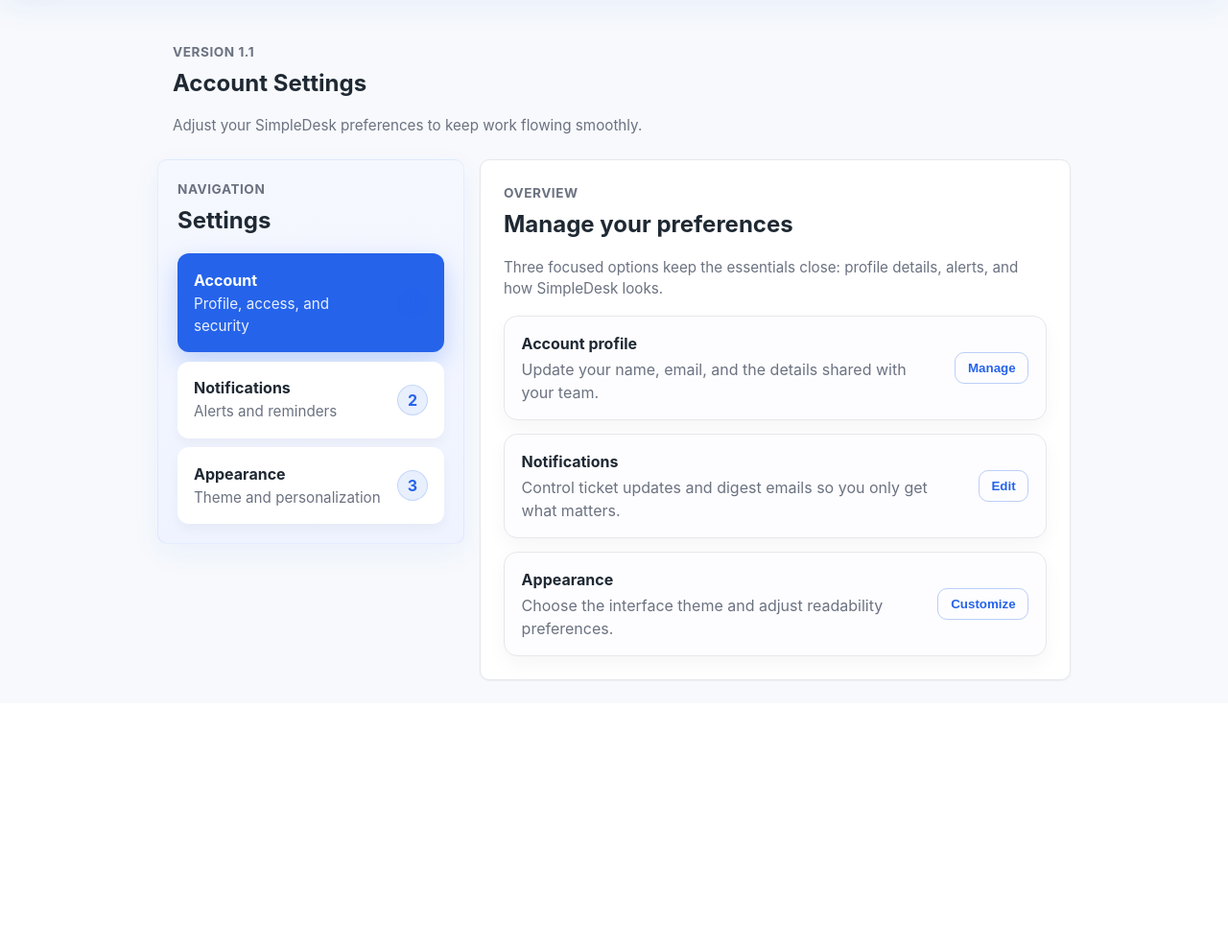
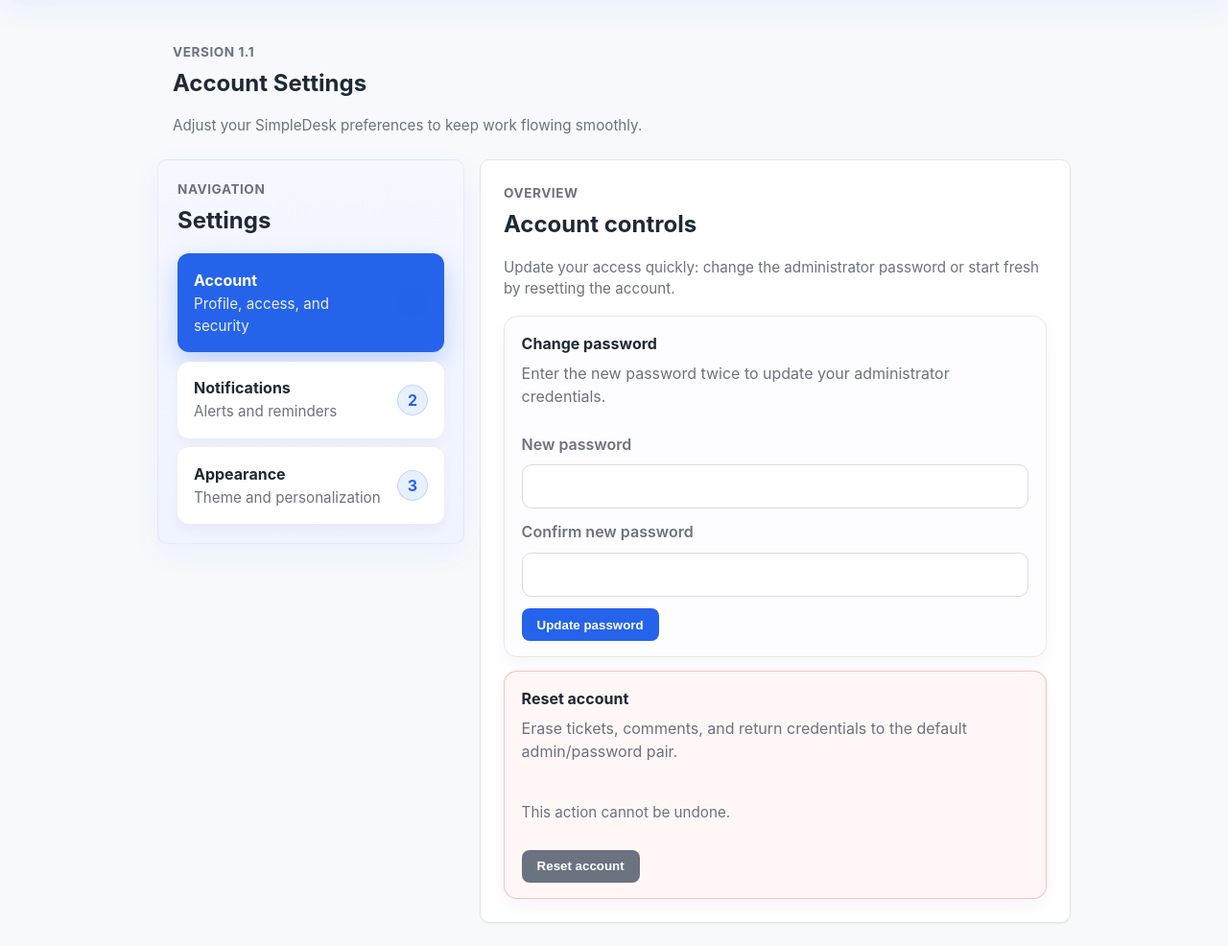
Before and after one commit to MysteryGrove/simpledesk, a Flask app: page /settings/ in a window 1280 px wide. Shown: the part 72-1058 px from the top of the page at 96% size. Before the commit the page ends 782 px from the top, so only its background shows below. Run offline with Flask 3, Linux system fonts and the light colour scheme; the visitor is signed in with stand-in values (Sample User, id 1).

Commit message:
Add account reset and password change controls

```diff
--- a/app/routes/settings.py
+++ b/app/routes/settings.py
@@ -1,7 +1,10 @@
 """Settings page routes."""
 from __future__ import annotations
 
-from flask import Blueprint, redirect, render_template, session, url_for
+from flask import Blueprint, flash, redirect, render_template, request, session, url_for
+
+from app.auth import reset_credentials, set_password
+from app.db import DATA_DIR, SessionLocal, init_db, engine
 
 settings_bp = Blueprint("settings", __name__, url_prefix="/settings")
 
@@ -22,30 +25,46 @@ def view_settings():
         {"id": "appearance", "title": "Appearance", "description": "Theme and personalization"},
     ]
 
-    options = [
-        {
-            "id": "account",
-            "title": "Account profile",
-            "description": "Update your name, email, and the details shared with your team.",
-            "action": "Manage",
-        },
-        {
-            "id": "notifications",
-            "title": "Notifications",
-            "description": "Control ticket updates and digest emails so you only get what matters.",
-            "action": "Edit",
-        },
-        {
-            "id": "appearance",
-            "title": "Appearance",
-            "description": "Choose the interface theme and adjust readability preferences.",
-            "action": "Customize",
-        },
-    ]
-
     return render_template(
         "settings.html",
         sections=sidebar_sections,
-        options=options,
         active_section="account",
     )
+
+
+@settings_bp.route("/change-password", methods=["POST"])
+def change_password():
+    """Handle password updates from the settings page."""
+
+    new_password = request.form.get("new_password", "").strip()
+    confirm_password = request.form.get("confirm_password", "").strip()
+
+    if not new_password or not confirm_password:
+        flash("Both password fields are required.", "error")
+        return redirect(url_for("settings.view_settings"))
+
+    if new_password != confirm_password:
+        flash("Passwords must match.", "error")
+        return redirect(url_for("settings.view_settings"))
+
+    set_password(new_password)
+    flash("Password updated successfully.", "success")
+    return redirect(url_for("settings.view_settings"))
+
+
+@settings_bp.route("/reset-account", methods=["POST"])
+def reset_account():
+    """Reset the account by wiping data and credentials."""
+
+    SessionLocal.remove()
+    engine.dispose()
+
+    db_path = DATA_DIR / "helpdesk.db"
+    if db_path.exists():
+        db_path.unlink()
+
+    reset_credentials()
+    init_db()
+    session.clear()
+    flash("Account reset. Log in with the default admin/password credentials.", "success")
+    return redirect(url_for("auth.login"))
--- a/app/static/css/styles.css
+++ b/app/static/css/styles.css
@@ -481,6 +481,11 @@ button.link,
   gap: 1rem;
 }
 
+.settings-item.settings-item-vertical {
+  flex-direction: column;
+  align-items: flex-start;
+}
+
 .settings-item-title {
   font-weight: 700;
   margin-bottom: 0.2rem;
@@ -489,6 +494,37 @@ button.link,
 .settings-item-description {
   color: var(--muted);
   max-width: 560px;
+}
+
+.settings-item-header {
+  display: grid;
+  gap: 0.25rem;
+}
+
+.settings-item.caution {
+  border-color: rgba(220, 38, 38, 0.25);
+  background: #fff7f5;
+}
+
+.settings-form {
+  width: 100%;
+  display: grid;
+  gap: 0.75rem;
+  margin-top: 0.6rem;
+}
+
+.settings-form .form-row {
+  display: grid;
+  gap: 0.35rem;
+}
+
+.settings-form label {
+  font-weight: 600;
+}
+
+.form-actions {
+  display: flex;
+  gap: 0.5rem;
 }
 
 .btn.ghost {
--- a/app/templates/settings.html
+++ b/app/templates/settings.html
@@ -35,21 +35,44 @@
     <header class="panel-header">
       <div>
         <p class="eyebrow">Overview</p>
-        <h2>Manage your preferences</h2>
-        <p class="muted">Three focused options keep the essentials close: profile details, alerts, and how SimpleDesk looks.</p>
+        <h2>Account controls</h2>
+        <p class="muted">Update your access quickly: change the administrator password or start fresh by resetting the account.</p>
       </div>
     </header>
 
     <div class="settings-list">
-      {% for option in options %}
-        <div class="settings-item" id="{{ option.id }}">
-          <div>
-            <div class="settings-item-title">{{ option.title }}</div>
-            <div class="settings-item-description">{{ option.description }}</div>
+      <div class="settings-item settings-item-vertical" id="change-password">
+        <div class="settings-item-header">
+          <div class="settings-item-title">Change password</div>
+          <div class="settings-item-description">Enter the new password twice to update your administrator credentials.</div>
+        </div>
+        <form method="post" action="{{ url_for('settings.change_password') }}" class="settings-form">
+          <div class="form-row">
+            <label for="new_password">New password</label>
+            <input type="password" id="new_password" name="new_password" required>
           </div>
-          <button class="btn ghost">{{ option.action }}</button>
+          <div class="form-row">
+            <label for="confirm_password">Confirm new password</label>
+            <input type="password" id="confirm_password" name="confirm_password" required>
+          </div>
+          <div class="form-actions">
+            <button type="submit" class="btn">Update password</button>
+          </div>
+        </form>
+      </div>
+
+      <div class="settings-item settings-item-vertical caution" id="reset-account">
+        <div class="settings-item-header">
+          <div class="settings-item-title">Reset account</div>
+          <div class="settings-item-description">Erase tickets, comments, and return credentials to the default admin/password pair.</div>
         </div>
-      {% endfor %}
+        <form method="post" action="{{ url_for('settings.reset_account') }}" class="settings-form">
+          <p class="muted">This action cannot be undone.</p>
+          <div class="form-actions">
+            <button type="submit" class="btn secondary">Reset account</button>
+          </div>
+        </form>
+      </div>
     </div>
   </section>
 </div>
```
Also changed, not shown: app/auth.py (+51 -0 lines).
